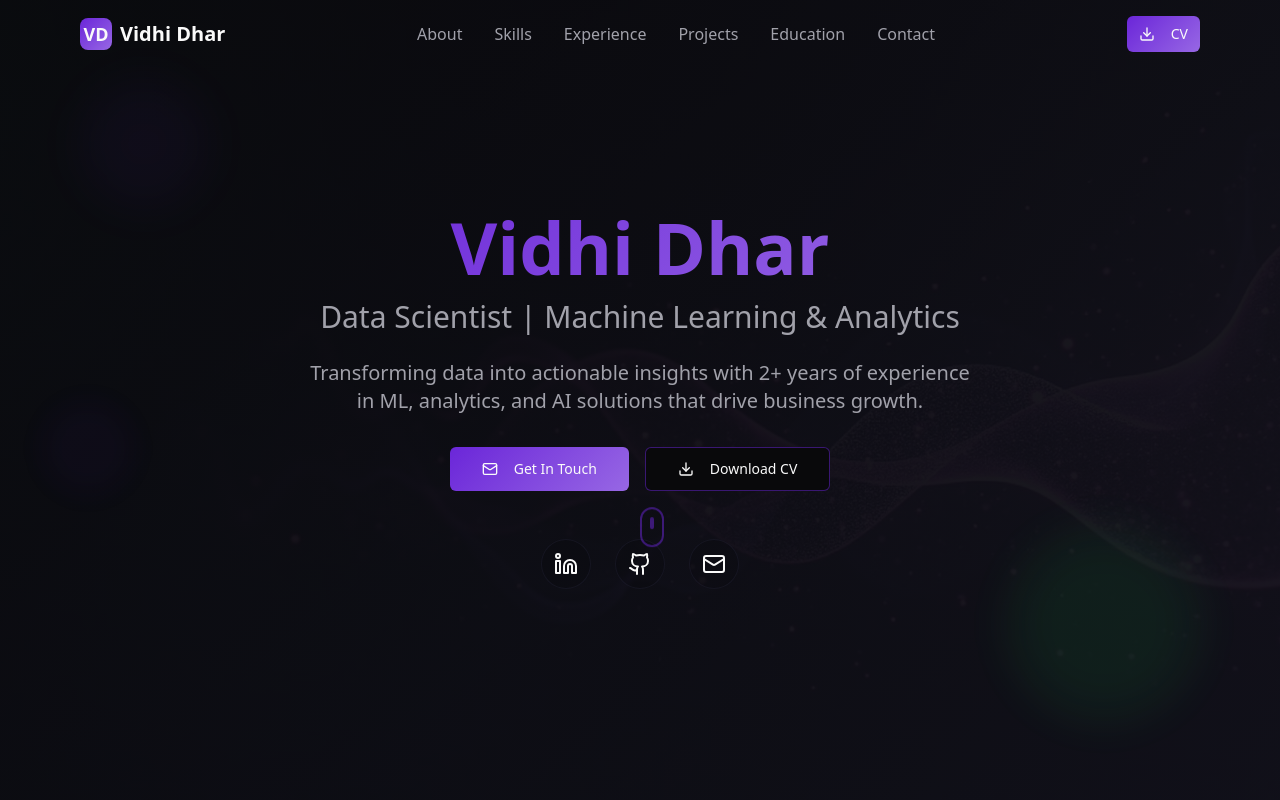
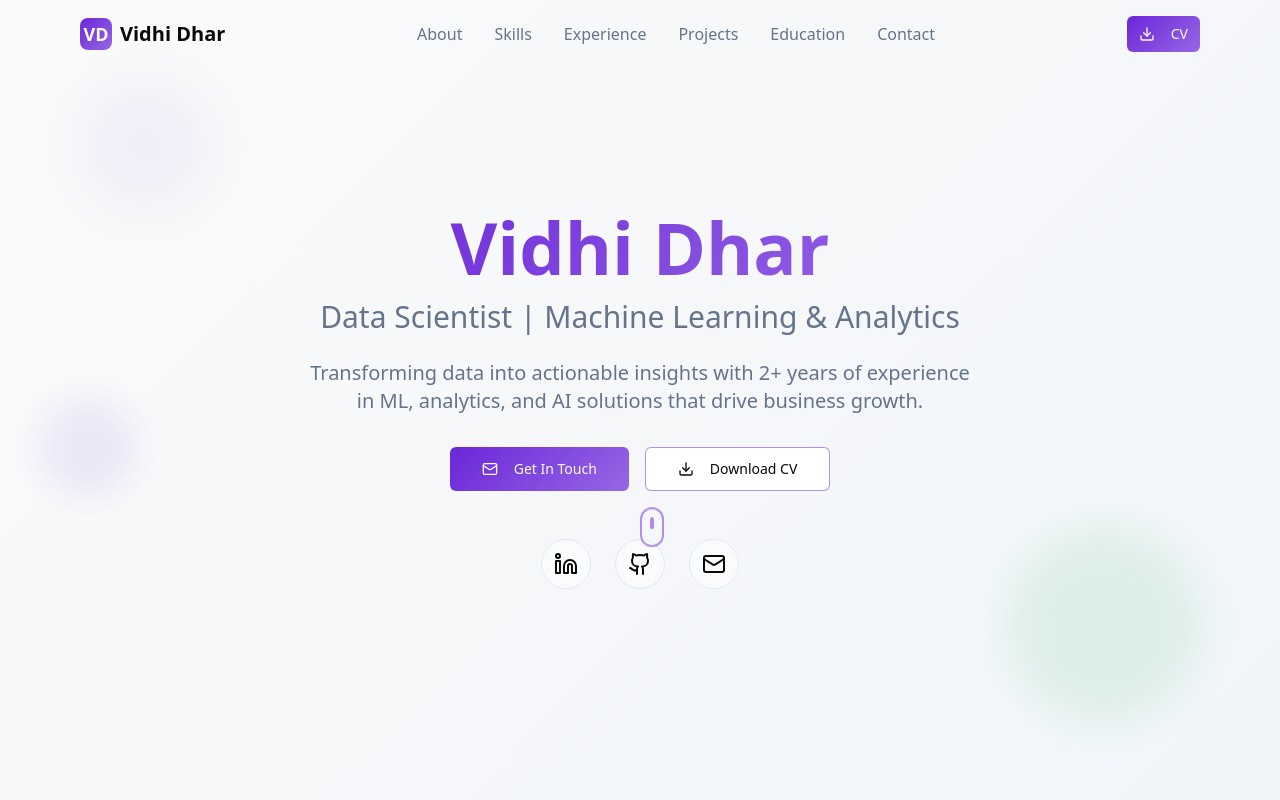
Before and after one commit to vidhidhar/vidhi-dhar-portfolio, a React (Vite) app: page / in a window 1280 px wide. Shown: the top 800 px of the page. Built offline with nearby package versions, Linux system fonts and the light colour scheme.

Commit message:
Refactor: Implement basic light theme and fix blank page
- Changed the theme to a light theme for better readability.
- Addressed the issue of the blank page by ensuring the portfolio is basic and effective.

```diff
--- a/src/components/Hero.tsx
+++ b/src/components/Hero.tsx
@@ -1,25 +1,14 @@
 import { Button } from "@/components/ui/button";
 import { Github, Linkedin, Mail, Download } from "lucide-react";
-import heroImage from "@/assets/hero-data-science.jpg";
 
 const Hero = () => {
   return (
     <section className="relative min-h-screen flex items-center justify-center bg-gradient-hero overflow-hidden">
-      {/* Background Image */}
-      <div className="absolute inset-0 z-0">
-        <img
-          src={heroImage}
-          alt="Data Science Background"
-          className="w-full h-full object-cover opacity-20"
-        />
-        <div className="absolute inset-0 bg-gradient-hero opacity-80"></div>
-      </div>
-
       {/* Floating Elements */}
       <div className="absolute inset-0 overflow-hidden pointer-events-none">
         <div className="absolute top-20 left-20 w-32 h-32 bg-primary/10 rounded-full blur-xl animate-pulse"></div>
         <div className="absolute bottom-20 right-20 w-48 h-48 bg-accent/10 rounded-full blur-xl animate-pulse delay-1000"></div>
-        <div className="absolute top-1/2 left-10 w-24 h-24 bg-primary/5 rounded-full blur-lg animate-pulse delay-500"></div>
+        <div className="absolute top-1/2 left-10 w-24 h-24 bg-primary/10 rounded-full blur-lg animate-pulse delay-500"></div>
       </div>
 
       {/* Content */}
@@ -39,11 +28,20 @@ const Hero = () => {
 
         {/* CTA Buttons */}
         <div className="flex flex-col sm:flex-row gap-4 justify-center items-center mb-12 animate-fade-in delay-300">
-          <Button size="lg" className="bg-gradient-primary hover:shadow-glow transition-all duration-300">
+          <Button
+            size="lg"
+            className="bg-gradient-primary hover:shadow-glow transition-all duration-300"
+            onClick={() => document.getElementById('contact')?.scrollIntoView({ behavior: 'smooth' })}
+          >
             <Mail className="mr-2 h-5 w-5" />
             Get In Touch
           </Button>
-          <Button variant="outline" size="lg" className="border-primary/50 hover:bg-primary/10">
+          <Button
+            variant="outline"
+            size="lg"
+            className="border-primary/50 hover:bg-primary/10"
+            onClick={() => window.open('mailto:vidhidhar.vd@gmail.com?subject=CV Request', '_blank')}
+          >
             <Download className="mr-2 h-5 w-5" />
             Download CV
           </Button>
@@ -53,21 +51,25 @@ const Hero = () => {
         <div className="flex justify-center gap-6 animate-fade-in delay-500">
           <a
             href="https://linkedin.com/in/vidhidhar"
-            className="p-3 rounded-full bg-card/20 backdrop-blur-sm border border-border/50 hover:bg-primary/20 hover:border-primary/50 transition-all duration-300 hover:scale-110"
+            className="p-3 rounded-full bg-card/50 backdrop-blur-sm border border-border hover:bg-primary/10 hover:border-primary/50 transition-all duration-300 hover:scale-110"
             aria-label="LinkedIn Profile"
+            target="_blank"
+            rel="noopener noreferrer"
           >
             <Linkedin className="h-6 w-6" />
           </a>
           <a
             href="https://github.com/vidhidhar"
-            className="p-3 rounded-full bg-card/20 backdrop-blur-sm border border-border/50 hover:bg-primary/20 hover:border-primary/50 transition-all duration-300 hover:scale-110"
+            className="p-3 rounded-full bg-card/50 backdrop-blur-sm border border-border hover:bg-primary/10 hover:border-primary/50 transition-all duration-300 hover:scale-110"
             aria-label="GitHub Profile"
+            target="_blank"
+            rel="noopener noreferrer"
           >
             <Github className="h-6 w-6" />
           </a>
           <a
             href="mailto:vidhidhar.vd@gmail.com"
-            className="p-3 rounded-full bg-card/20 backdrop-blur-sm border border-border/50 hover:bg-primary/20 hover:border-primary/50 transition-all duration-300 hover:scale-110"
+            className="p-3 rounded-full bg-card/50 backdrop-blur-sm border border-border hover:bg-primary/10 hover:border-primary/50 transition-all duration-300 hover:scale-110"
             aria-label="Email Contact"
           >
             <Mail className="h-6 w-6" />
--- a/src/index.css
+++ b/src/index.css
@@ -8,24 +8,24 @@ All colors MUST be HSL.
 
 @layer base {
   :root {
-    --background: 240 10% 3.9%;
-    --foreground: 0 0% 98%;
+    --background: 0 0% 100%;
+    --foreground: 240 10% 3.9%;
 
-    --card: 240 10% 3.9%;
-    --card-foreground: 0 0% 98%;
+    --card: 0 0% 100%;
+    --card-foreground: 240 10% 3.9%;
 
-    --popover: 240 10% 3.9%;
-    --popover-foreground: 0 0% 98%;
+    --popover: 0 0% 100%;
+    --popover-foreground: 240 10% 3.9%;
 
     --primary: 263 70% 50%;
     --primary-foreground: 0 0% 98%;
     --primary-glow: 263 70% 65%;
 
-    --secondary: 240 19% 16%;
-    --secondary-foreground: 0 0% 98%;
+    --secondary: 210 40% 96%;
+    --secondary-foreground: 240 10% 3.9%;
 
-    --muted: 240 19% 16%;
-    --muted-foreground: 240 5% 65%;
+    --muted: 210 40% 96%;
+    --muted-foreground: 215.4 16.3% 46.9%;
 
     --accent: 142 76% 36%;
     --accent-foreground: 0 0% 98%;
@@ -33,16 +33,16 @@ All colors MUST be HSL.
     --destructive: 0 84.2% 60.2%;
     --destructive-foreground: 210 40% 98%;
 
-    --border: 240 19% 16%;
-    --input: 240 19% 16%;
+    --border: 214.3 31.8% 91.4%;
+    --input: 214.3 31.8% 91.4%;
     --ring: 263 70% 50%;
 
     /* Custom design tokens */
     --gradient-primary: linear-gradient(135deg, hsl(var(--primary)), hsl(var(--primary-glow)));
     --gradient-accent: linear-gradient(135deg, hsl(var(--accent)), hsl(142 76% 50%));
-    --gradient-hero: linear-gradient(135deg, hsl(var(--background)), hsl(240 19% 8%));
-    --shadow-glow: 0 0 40px hsl(var(--primary) / 0.3);
-    --shadow-card: 0 8px 32px hsl(0 0% 0% / 0.12);
+    --gradient-hero: linear-gradient(135deg, hsl(0 0% 98%), hsl(210 40% 96%));
+    --shadow-glow: 0 0 40px hsl(var(--primary) / 0.2);
+    --shadow-card: 0 8px 32px hsl(0 0% 0% / 0.08);
     --transition-smooth: all 0.3s cubic-bezier(0.4, 0, 0.2, 1);
 
     --radius: 0.5rem;
--- a/vite.config.ts
+++ b/vite.config.ts
@@ -5,6 +5,7 @@ import { componentTagger } from "lovable-tagger";
 
 // https://vitejs.dev/config/
 export default defineConfig(({ mode }) => ({
+  base: "./",
   server: {
     host: "::",
     port: 8080,
@@ -19,4 +20,8 @@ export default defineConfig(({ mode }) => ({
       "@": path.resolve(__dirname, "./src"),
     },
   },
+  build: {
+    outDir: 'dist',
+    assetsDir: 'assets',
+  },
 }));
```
